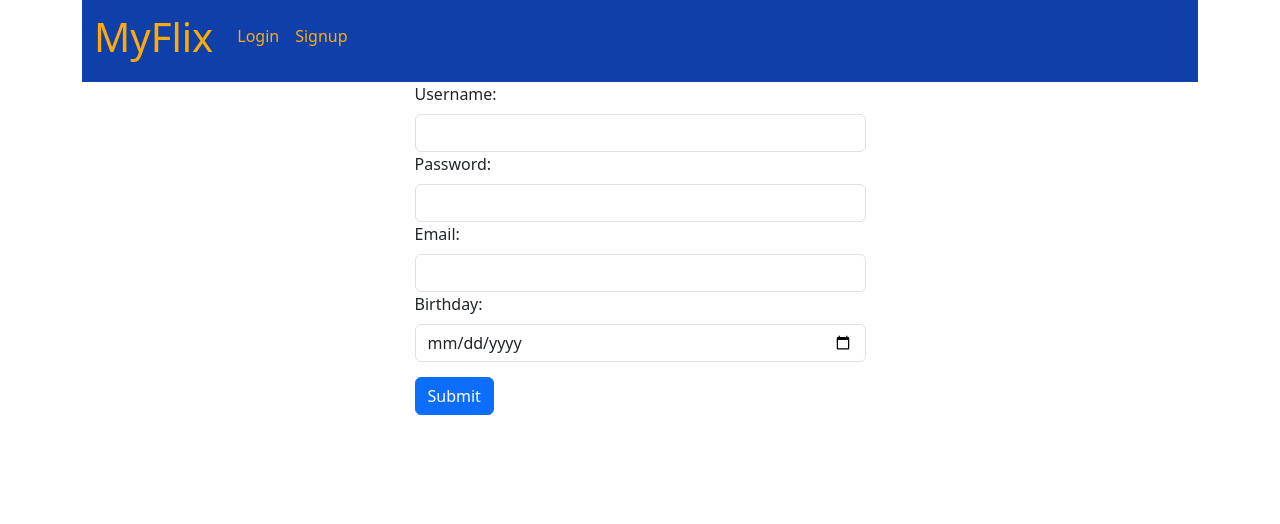
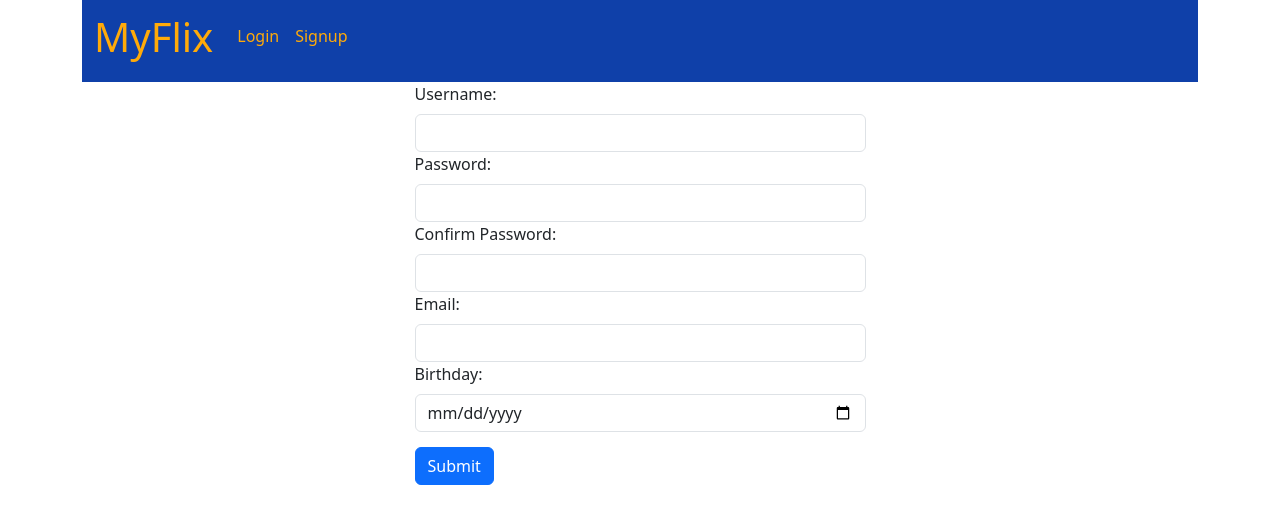
Before and after one commit to marksav85/myFlix-client, a React (Vite) app: page /signup in a window 1280 px wide. Shown: the top 524 px of the page. Built offline with nearby package versions, Linux system fonts and the light colour scheme.

Commit message:
add password match check during sign up

```diff
--- a/src/components/signup-view/signup-view.jsx
+++ b/src/components/signup-view/signup-view.jsx
@@ -5,11 +5,28 @@ import Form from "react-bootstrap/Form";
 export const SignupView = () => {
   const [username, setUsername] = useState("");
   const [password, setPassword] = useState("");
+  const [confirmPassword, setConfirmPassword] = useState("");
   const [email, setEmail] = useState("");
   const [birthday, setBirthday] = useState("");
 
   const handleSubmit = (event) => {
     event.preventDefault();
+
+    function checkPasswordConfirmation(password, confirmPassword) {
+      if (password !== confirmPassword) {
+        return false;
+      } else {
+        return true;
+      }
+    }
+
+    if (checkPasswordConfirmation(password, confirmPassword)) {
+      // The passwords match, so submit the form
+    } else {
+      // The passwords do not match, so show an error message
+      alert("The passwords do not match. Please try again.");
+      window.location.reload();
+    }
 
     const data = {
       Username: username,
@@ -56,6 +73,16 @@ export const SignupView = () => {
           required
         />
       </Form.Group>
+
+      <Form.Group controlId="signUpFormPassword">
+        <Form.Label>Confirm Password:</Form.Label>
+        <Form.Control
+          type="password"
+          onChange={(e) => setConfirmPassword(e.target.value)}
+          required
+        />
+      </Form.Group>
+
       <Form.Group controlId="signUpFormEmail">
         <Form.Label>Email:</Form.Label>
         <Form.Control
```
Also changed, not shown: 2 other files (tests, documents, lock files or other folders).
